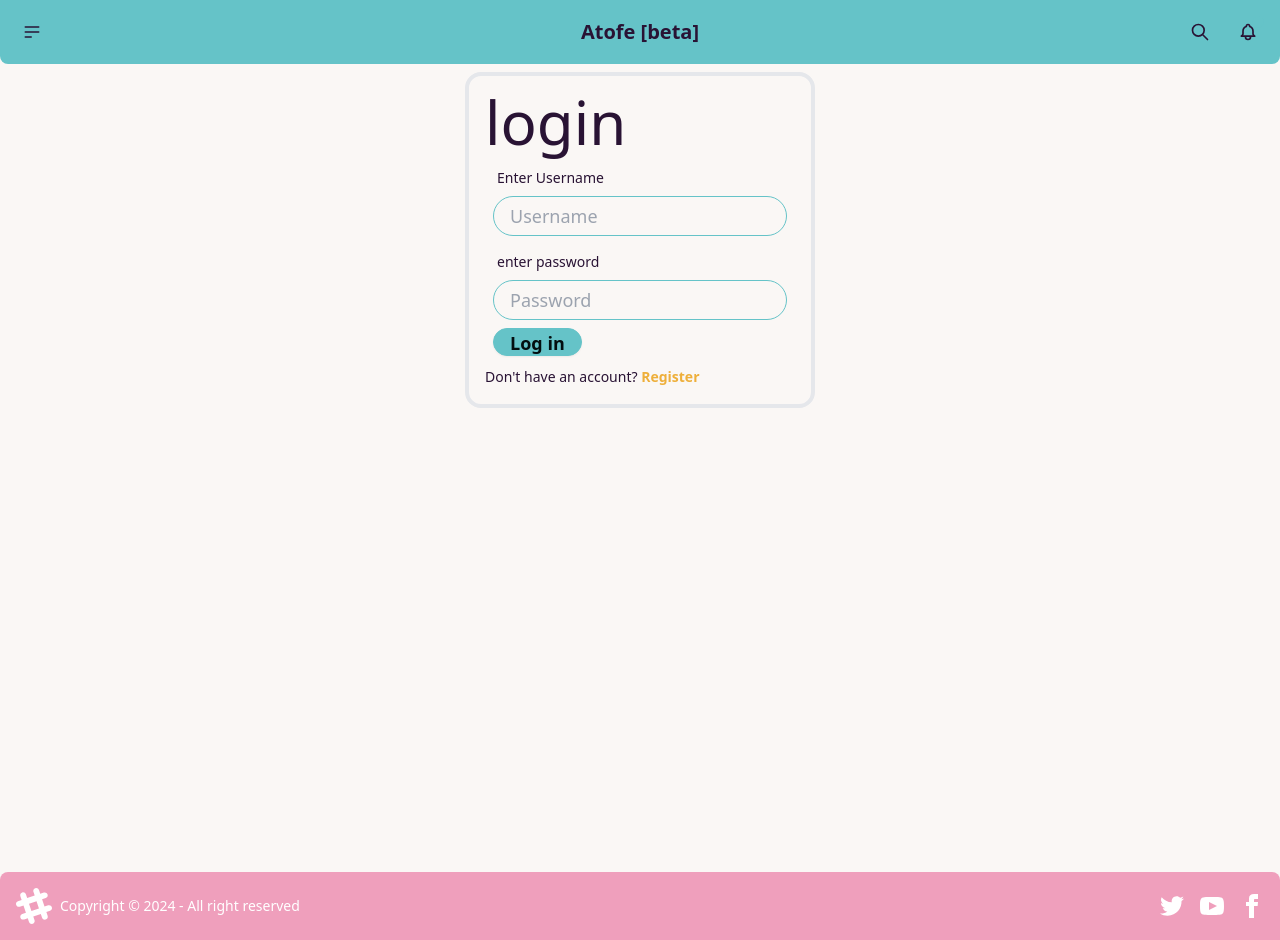
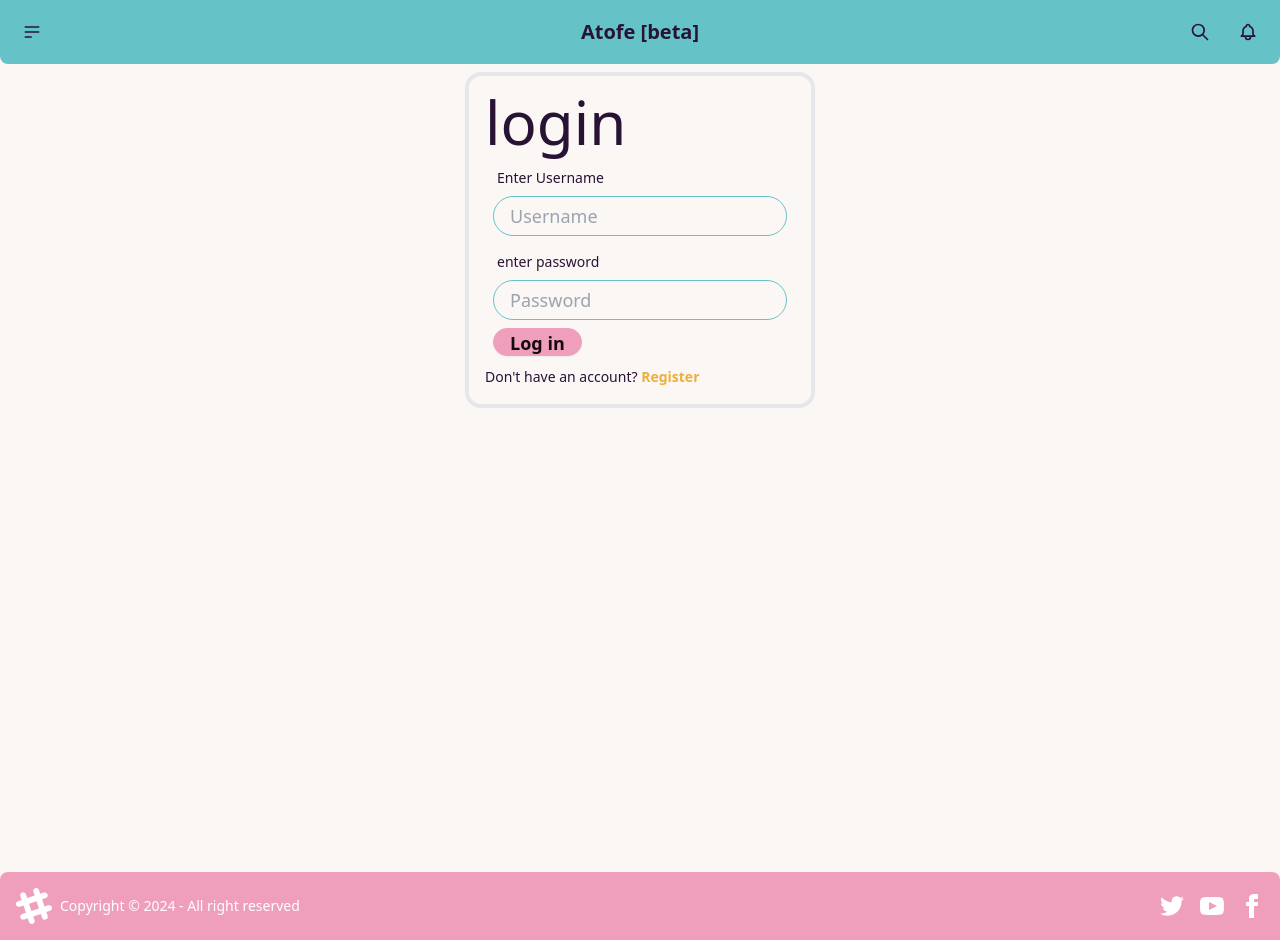
Before and after one commit to DriesVerb/ATOFE_REPO, a React (Vite) app in the folder web/: page /login in a window 1280 px wide. Built offline with nearby package versions, Linux system fonts and the light colour scheme; no server answers.

Commit message:
changing button color

```diff
--- a/web/src/views/auth/authLogin.view.tsx
+++ b/web/src/views/auth/authLogin.view.tsx
@@ -40,7 +40,7 @@ export const LoginView = () => {
           error={errors.password && (errors.password.message as string)}
           {...register('password')}
         />
-        <Btn.Basic text="Log in" type="submit" ngclass="w-fit" />
+        <Btn.Basic variant="secondary" text="Log in" type="submit" ngclass="w-fit" />
       </form>
       <Txt.Small>
         Don't have an account? <Link.Text href="/signup">Register</Link.Text>
```
